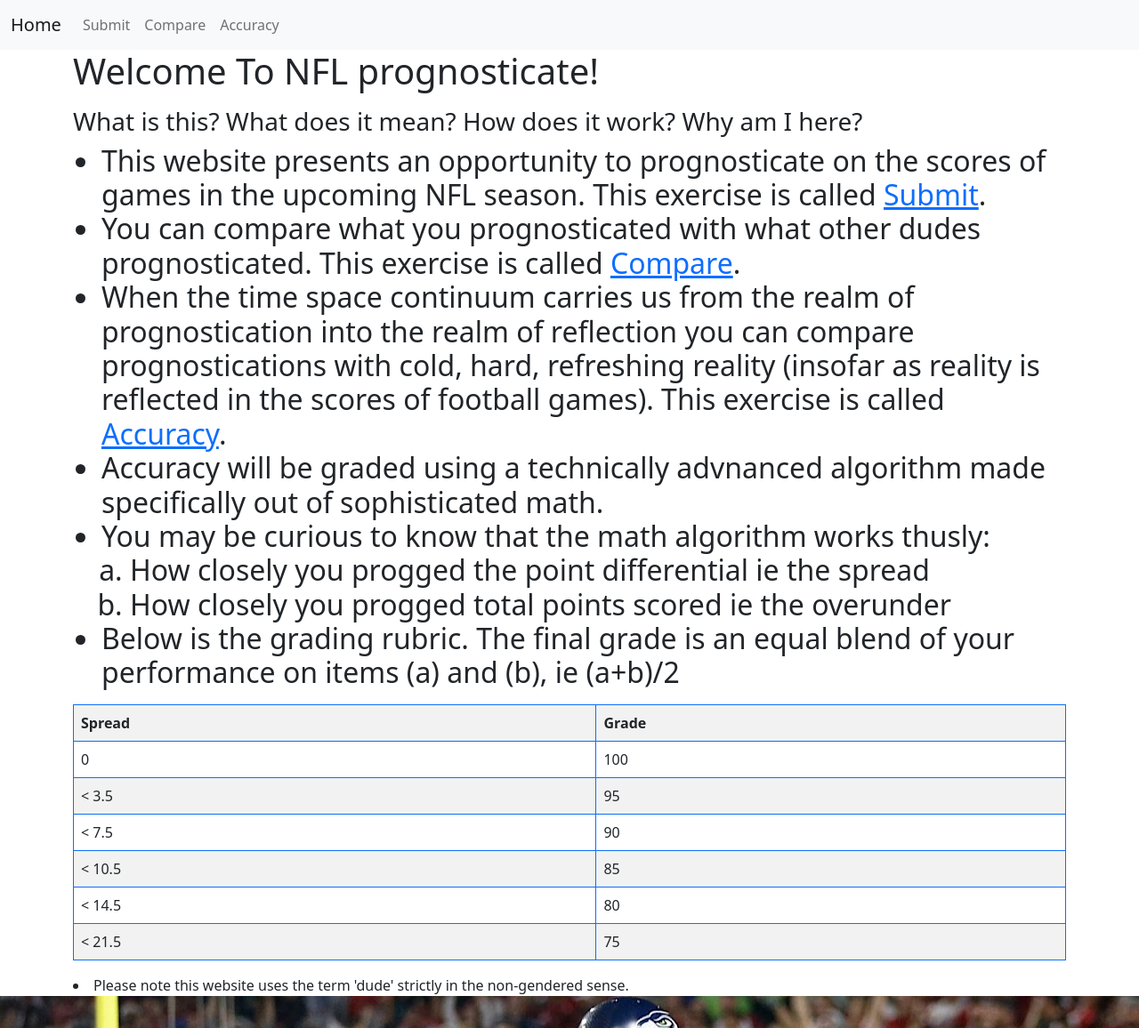
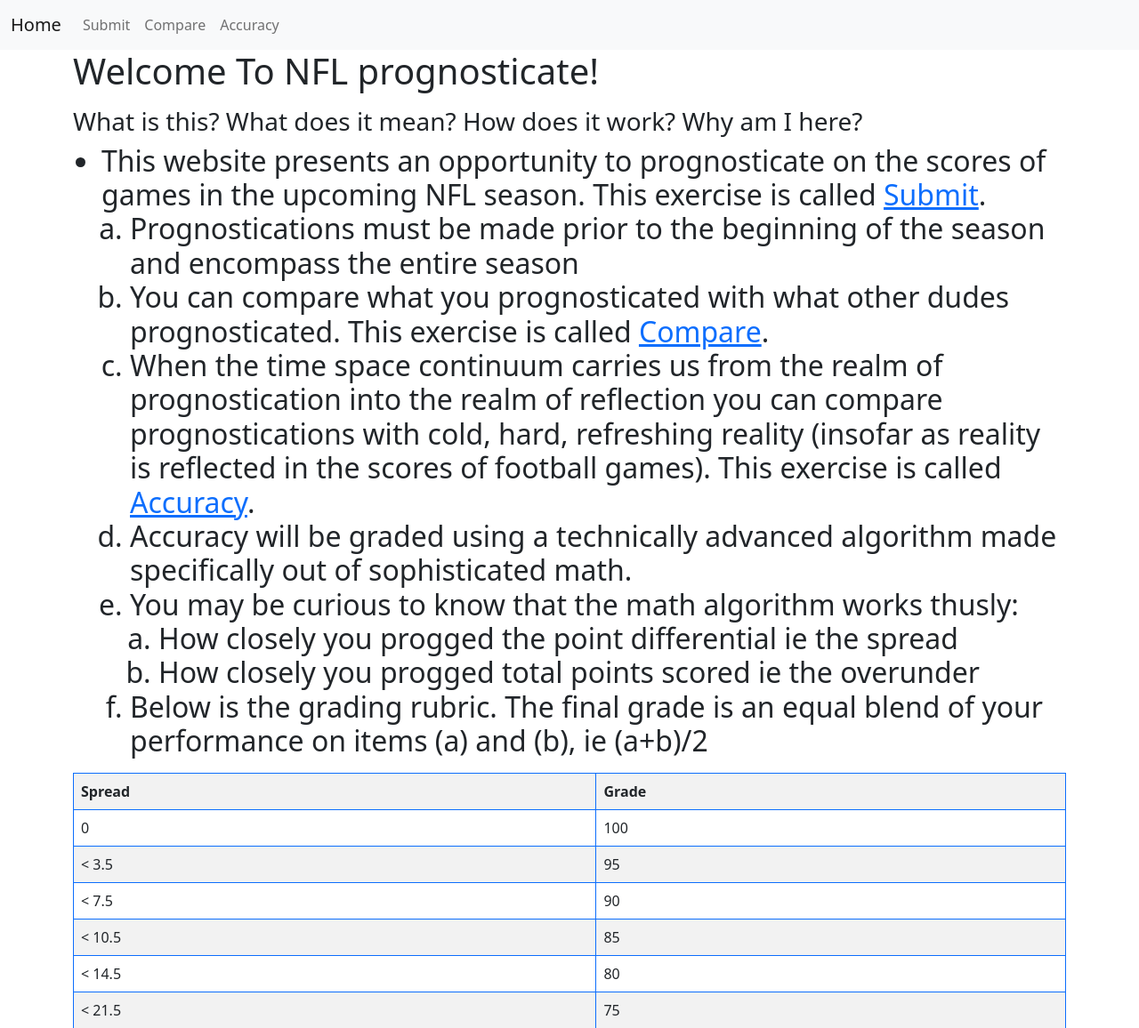
Before and after one commit to scotchwsplenda/teddy, a Django app: page / in a window 1280 px wide. Shown: the top 1156 px of the page at 89% size. Run offline with Django 3.2, Linux system fonts and the light colour scheme.

Commit message:
last thing swear

```diff
--- a/nfl_2021/templates/nfl_2021/home.html
+++ b/nfl_2021/templates/nfl_2021/home.html
@@ -10,9 +10,11 @@
         <h2>
     <ul>
     <li>This website presents an opportunity to prognosticate on the scores of games in the upcoming NFL season. This exercise is called <a href="/cool_form">Submit</a>. </li>
+      <ol style="list-style-type: lower-alpha; padding-bottom: 0;">
+            <li>Prognostications must be made prior to the beginning of the season and encompass the entire season</li>
     <li>You can compare what you prognosticated with what other dudes prognosticated. This exercise is called <a href="/results">Compare</a>. </li>
     <li>When the time space continuum carries us from the realm of prognostication into the realm of reflection you can compare prognostications with cold, hard, refreshing reality (insofar as reality is reflected in the scores of football games). This exercise is called <a href="/accuracy">Accuracy</a>. </li>
-    <li>Accuracy will be graded using a technically advnanced algorithm made specifically out of sophisticated math.</li>
+    <li>Accuracy will be graded using a technically advanced algorithm made specifically out of sophisticated math.</li>
     <li>You may be curious to know that the math algorithm works thusly: </li>
      <ol style="list-style-type: lower-alpha; padding-bottom: 0;">
             <li>How closely you progged the point differential ie the spread</li>
```
